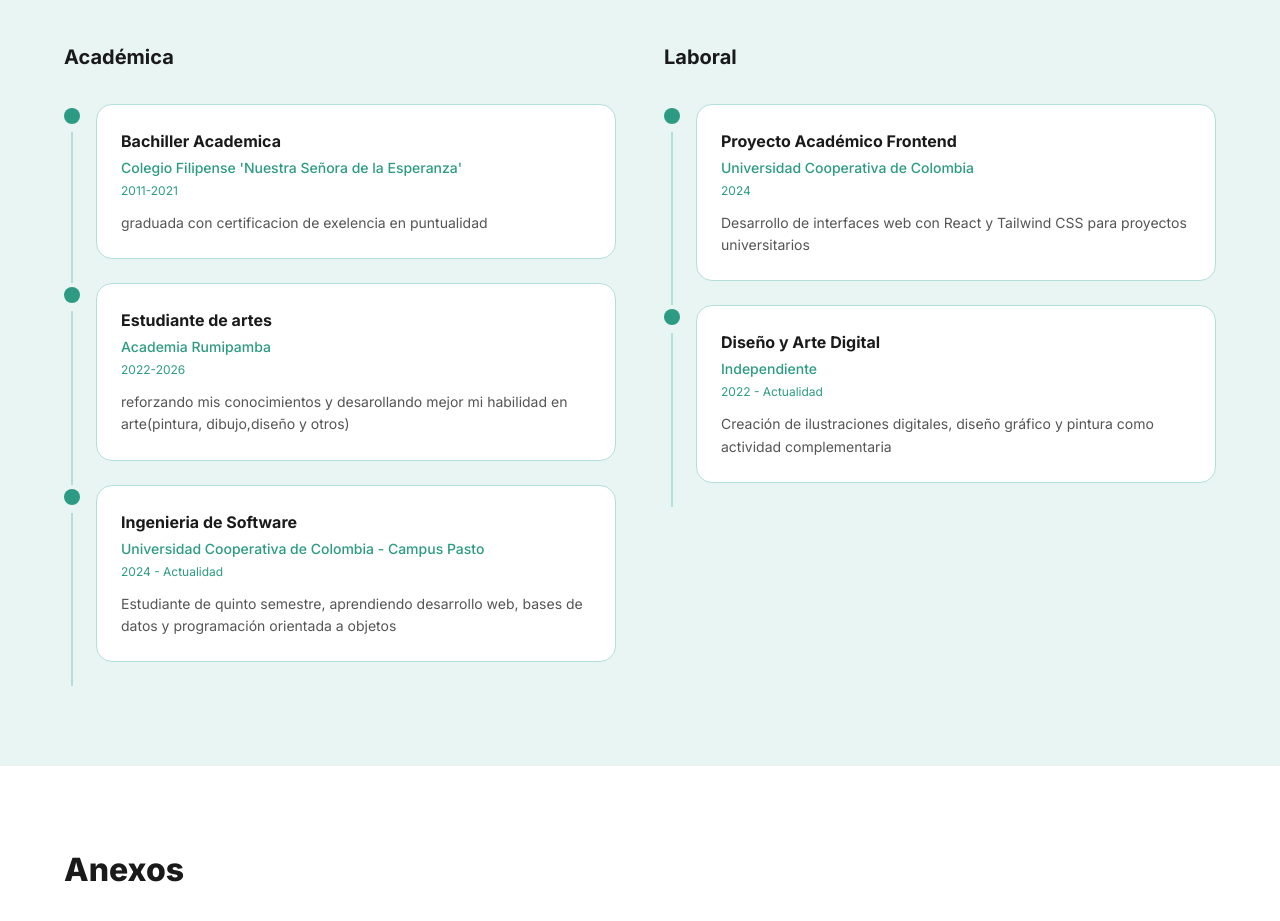
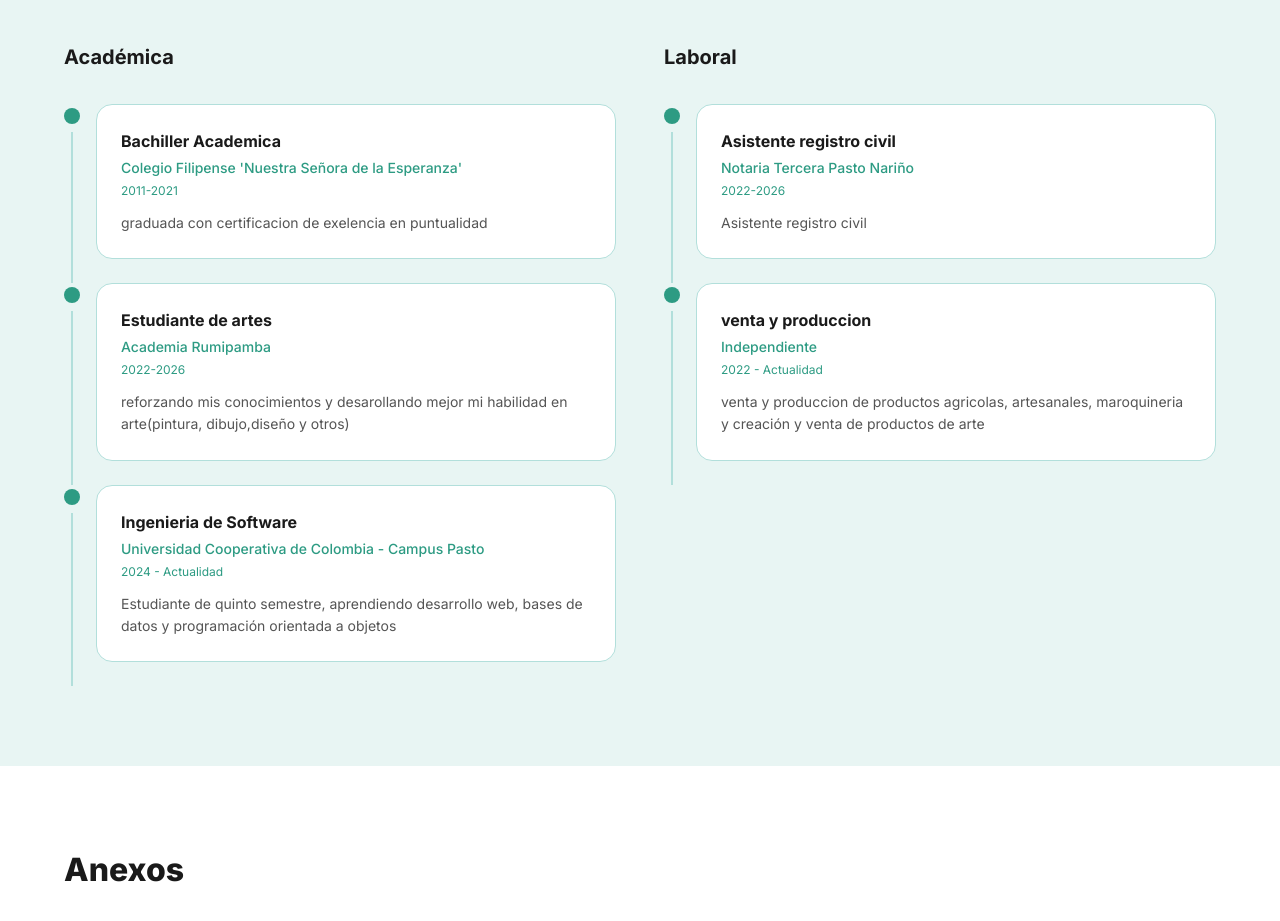
Before and after one commit to Yeraldin3139/portafolio, a Next.js app: page / in a window 1280 px wide. Shown: the part 3000-3921 px from the top of the page. Built offline with nearby package versions, Linux system fonts and the light colour scheme.

Commit message:
Modificacion experiencia laboral

```diff
--- a/components/Experience.tsx
+++ b/components/Experience.tsx
@@ -17,10 +17,11 @@ const dataEs = {
     { id: 3, titulo: "Ingenieria de Software", institucion: "Universidad Cooperativa de Colombia - Campus Pasto", periodo: "2024 - Actualidad", descripcion: "Estudiante de quinto semestre, aprendiendo desarrollo web, bases de datos y programación orientada a objetos" },
   ],
   laboral: [
-    { id: 1, titulo: "Proyecto Académico Frontend", institucion: "Universidad Cooperativa de Colombia", periodo: "2024", descripcion: "Desarrollo de interfaces web con React y Tailwind CSS para proyectos universitarios" },
-    { id: 2, titulo: "Diseño y Arte Digital", institucion: "Independiente", periodo: "2022 - Actualidad", descripcion: "Creación de ilustraciones digitales, diseño gráfico y pintura como actividad complementaria" },
+    { id: 1, titulo: "Asistente registro civil", institucion: "Notaria Tercera Pasto Nariño", periodo: "2022-2026", descripcion: "Asistente registro civil" },
+    { id: 2, titulo: "venta y produccion", institucion: "Independiente", periodo: "2022 - Actualidad", descripcion: "venta y produccion de productos agricolas, artesanales, maroquineria y creación y venta de productos de arte" },
   ],
 };
+
 
 const dataEn = {
   academica: [
```
